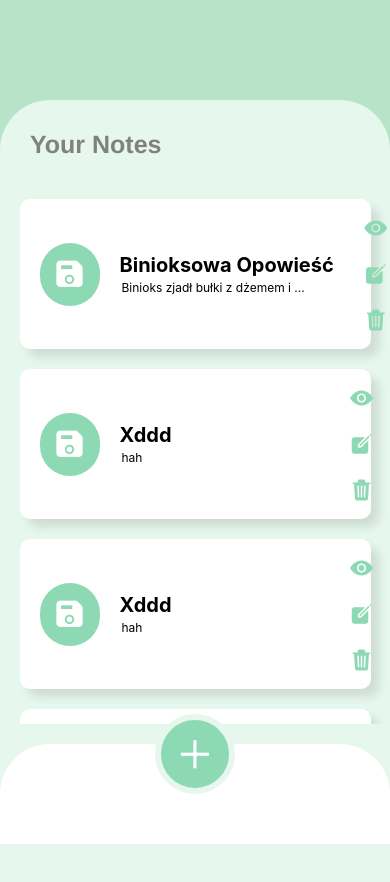
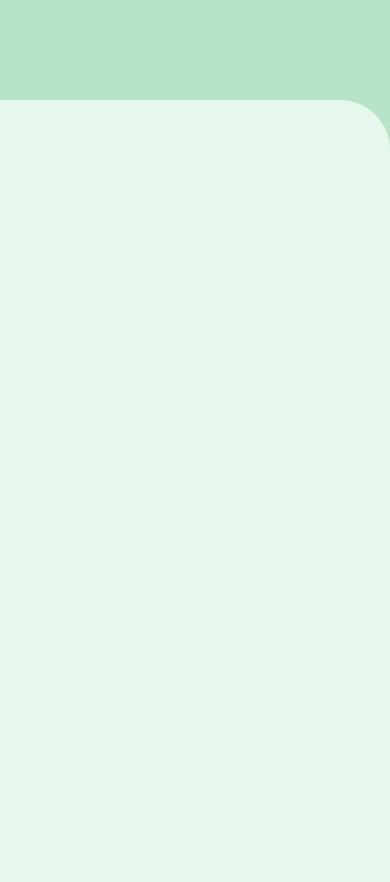
Before and after one commit to Jakukow/Note-React, a React Native app: screen /NewNoteForm in a window 390 px wide. Shown: the top 882 px of the page. Built offline with nearby package versions, Linux system fonts and the light colour scheme.

Commit message:
redux implement

```diff
--- a/App.js
+++ b/App.js
@@ -4,6 +4,9 @@ import NoteListsView from "./Screens/NoteListsView";
 import { createNativeStackNavigator } from "@react-navigation/native-stack";
 import { NavigationContainer } from "@react-navigation/native";
 import { Colors } from "./Util/Colors";
+import { store } from "./store";
+import { Provider } from "react-redux";
+import NewNoteForm from "./Screens/NewNoteForm";
 
 const Stack = createNativeStackNavigator();
 
@@ -11,6 +14,7 @@ export default function App() {
   return (
     <>
       <StatusBar />
+      <Provider store={store}>
         <NavigationContainer>
           <Stack.Navigator
             screenOptions={{
@@ -19,8 +23,10 @@ export default function App() {
             }}
           >
             <Stack.Screen name="NoteList" component={NoteListsView} />
+            <Stack.Screen name="NewNoteForm" component={NewNoteForm} />
           </Stack.Navigator>
         </NavigationContainer>
+      </Provider>
     </>
   );
 }
--- a/Buttons/PlusButton.js
+++ b/Buttons/PlusButton.js
@@ -1,12 +1,14 @@
 import { Pressable, StyleSheet } from "react-native";
 import { Ionicons } from "@expo/vector-icons";
-
+import { useNavigation } from "@react-navigation/native";
 import { View } from "react-native";
 import { Colors } from "../Util/Colors";
 
 const PlusButton = () => {
+  const navigation = useNavigation();
   return (
     <Pressable
+      onPress={() => navigation.navigate("NewNoteForm")}
       style={({ pressed }) =>
         pressed ? [styles.ButtonFrame, styles.pressed] : styles.ButtonFrame
       }
--- a/Components/NoteList.js
+++ b/Components/NoteList.js
@@ -1,17 +1,20 @@
 import { FlatList } from "react-native";
-import { NOTES } from "../Util/DUMMY_DATA";
+
 import SingleNoteView from "./SingleNoteView";
+import { useSelector } from "react-redux";
+const NoteList = () => {
+  const notes = useSelector((state) => state.note.notes);
 
-const NoteList = () => {
   return (
     <FlatList
-      data={NOTES}
+      data={notes}
       keyExtractor={(item) => item.id}
       renderItem={({ item }) => (
         <SingleNoteView
           title={item.title}
           description={item.text}
           category_icon={item.icon_category}
+          id={item.id}
         />
       )}
     />
--- a/Components/SingleNoteView.js
+++ b/Components/SingleNoteView.js
@@ -3,8 +3,11 @@ import { StyleSheet, Text, View } from "react-native";
 import { Ionicons } from "@expo/vector-icons";
 import CustomButton from "../Buttons/CustomButton";
 import { Colors } from "../Util/Colors";
+import { useDispatch } from "react-redux";
+import { deleteNote } from "../Util/noteSlice";
 
-const SingleNoteView = ({ title, description, category_icon }) => {
+const SingleNoteView = ({ title, description, category_icon, id }) => {
+  const dispatch = useDispatch();
   return (
     <View style={styles.container}>
       <View style={styles.categoryIcon}>
@@ -36,7 +39,7 @@ const SingleNoteView = ({ title, description, category_icon }) => {
           name="trash"
           size={24}
           color={Colors.plusButton}
-          onPress={() => {}}
+          onPress={() => dispatch(deleteNote(id))}
         />
       </View>
     </View>
--- /dev/null
+++ b/Screens/NewNoteForm.js
@@ -0,0 +1,20 @@
+import { StyleSheet, View } from "react-native";
+import { Colors } from "../Util/Colors";
+
+const NewNoteForm = () => {
+  return <View style={styles.container}></View>;
+};
+
+export default NewNoteForm;
+
+const styles = StyleSheet.create({
+  container: {
+    flexDirection: "column",
+    justifyContent: "space-between",
+    marginTop: 100,
+    height: "100%",
+    borderTopRightRadius: 50,
+
+    backgroundColor: Colors.note,
+  },
+});
--- a/Screens/NoteListsView.js
+++ b/Screens/NoteListsView.js
@@ -26,7 +26,7 @@ const styles = StyleSheet.create({
     justifyContent: "space-between",
     marginTop: 100,
     height: "100%",
-    borderTopRightRadius: 50,
+
     borderTopLeftRadius: 50,
     backgroundColor: Colors.note,
   },
--- a/Util/DUMMY_DATA.js
+++ /dev/null
@@ -1,26 +0,0 @@
-export const NOTES = [
-  {
-    title: "Binioksowa Opowieść",
-    text: "Binioks zjadł bułki z dżemem i został precelem",
-    icon_category: "save",
-    id: 1,
-  },
-  {
-    title: "Xddd",
-    text: "hah",
-    icon_category: "save",
-    id: 2,
-  },
-  {
-    title: "Xddd",
-    text: "hah",
-    icon_category: "save",
-    id: 3,
-  },
-  {
-    title: "Xddd",
-    text: "hah",
-    icon_category: "save",
-    id: 4,
-  },
-];
--- /dev/null
+++ b/Util/noteSlice.js
@@ -0,0 +1,47 @@
+import { createSlice } from "@reduxjs/toolkit";
+
+const initialState = {
+  notes: [
+    {
+      title: "Binioksowa Opowieść",
+      text: "Binioks zjadł bułki z dżemem i został precelem",
+      icon_category: "save",
+      id: 1,
+    },
+    {
+      title: "Xddd",
+      text: "hah",
+      icon_category: "save",
+      id: 2,
+    },
+    {
+      title: "Xddd",
+      text: "hah",
+      icon_category: "save",
+      id: 3,
+    },
+    {
+      title: "Xddd",
+      text: "hah",
+      icon_category: "save",
+      id: 4,
+    },
+  ],
+};
+
+const noteSlice = createSlice({
+  name: "note",
+  initialState,
+  reducers: {
+    deleteNote: ({ notes }, { payload }) => {
+      notes.splice(
+        notes.findIndex((note) => note.id === payload),
+        1
+      );
+    },
+  },
+});
+
+export const { deleteNote } = noteSlice.actions;
+
+export default noteSlice.reducer;
--- a/package.json
+++ b/package.json
@@ -10,10 +10,12 @@
   },
   "dependencies": {
     "@react-navigation/native-stack": "^6.9.17",
+    "@reduxjs/toolkit": "^1.9.7",
     "expo": "~49.0.15",
     "expo-status-bar": "~1.6.0",
     "react": "18.2.0",
-    "react-native": "0.72.6"
+    "react-native": "0.72.6",
+    "react-redux": "^8.1.3"
   },
   "devDependencies": {
     "@babel/core": "^7.20.0"
--- /dev/null
+++ b/store.js
@@ -0,0 +1,8 @@
+import { configureStore } from "@reduxjs/toolkit";
+import noteSlice from "./Util/noteSlice";
+
+export const store = configureStore({
+  reducer: {
+    note: noteSlice,
+  },
+});
```
Also changed, not shown: 1 other file (tests, documents, lock files or other folders). Lines whose indentation alone changed are shown as unchanged.
